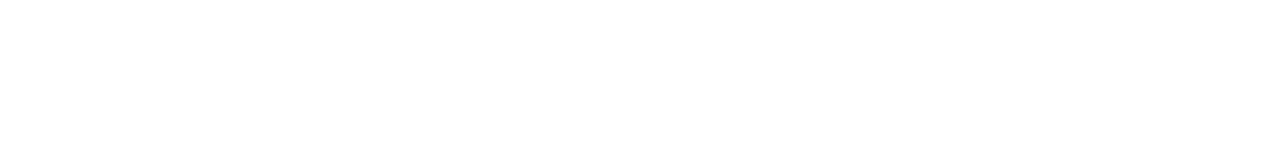
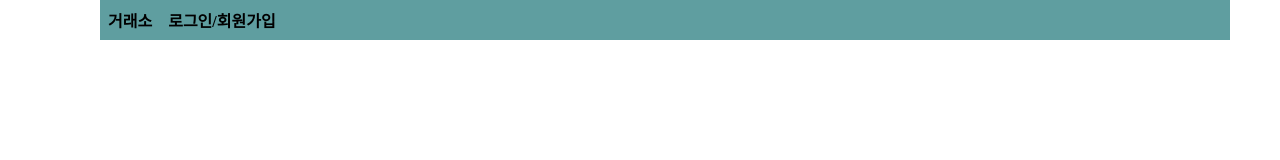
Before and after one commit to Namchun0/bitcoin_project, a plain HTML site: page index.html in a window 1280 px wide. Drawn offline with Linux system fonts and the light colour scheme.

Commit message:
second commit

```diff
--- a/index.html
+++ b/index.html
@@ -1,13 +1,26 @@
 <!DOCTYPE html>
 <html lang="en">
+<link rel="stylesheet" href="style.css">
 <head>
     <meta charset="UTF-8">
     <meta http-equiv="X-UA-Compatible" content="IE=edge">
     <meta name="viewport" content="width=device-width, initial-scale=1.0">
-    <link rel="stylesheet" href="style.css">
-    <title>Document</title>
+    <title>Bitcoin Test</title>
 </head>
 <body>
-
+    <div id="header">
+        <!-- <div id="icon">
+            <img src="/coin_image.jpg" alt="Bitcoin">
+        </div> -->
+        <div id="navigation_bar">
+            <ul>
+                <!--<li><img src="/coin_image.jpg" alt="Bitcoin"></li>   -->
+                <li><a href="exchange.html">거래소</a></li>
+                <li><a href="login.php">로그인/회원가입</a></li>
+            </ul>
+        </div>
+    </div>
+    <div id="body"></div>
+    <div id="footer"></div>
 </body>
 </html>
--- a/style.css
+++ b/style.css
@@ -1,4 +1,33 @@
 *{
-    margin: 0%;
-    padding: 0%;
+    margin: 0;
+    padding: 0;
 }
+
+body{
+    background-color: #FFFFFF;
+}
+
+#icon{
+    margin-top: 20px;
+    margin-left: 20px;
+}
+
+ul{
+    margin-left: 100px;
+    margin-right: 50px;
+    list-style-type: none;
+    background-color: cadetblue;
+    overflow: hidden;
+}
+
+li{ float: left;}
+
+li a{
+    display: block;
+    padding: 8px;
+    background-color: cadetblue;
+    text-align: center;
+    text-decoration: none; /*밑줄, 윗줄, 중간줄*/
+    color: #000000;
+    font-weight: bold;
+}
```
Also changed, not shown: sample.html (added).
